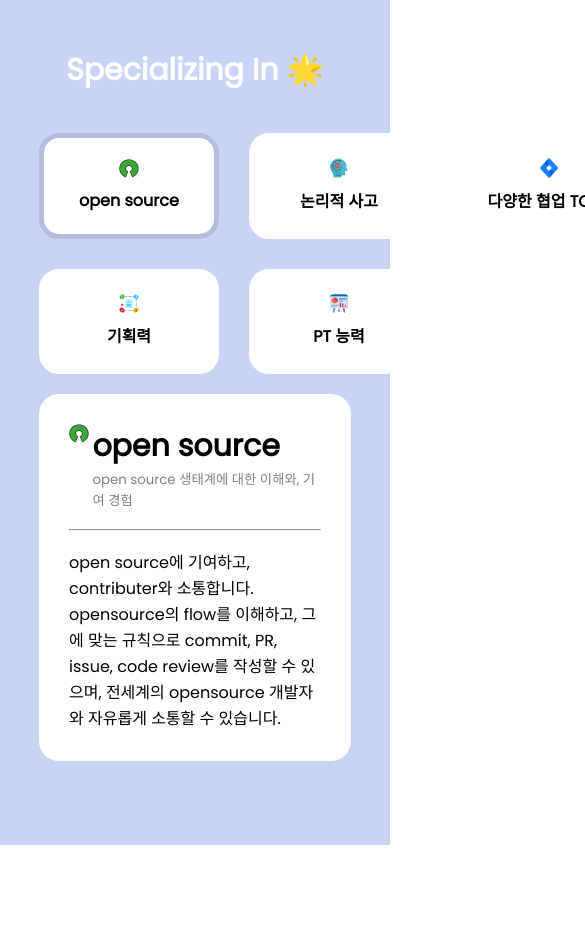
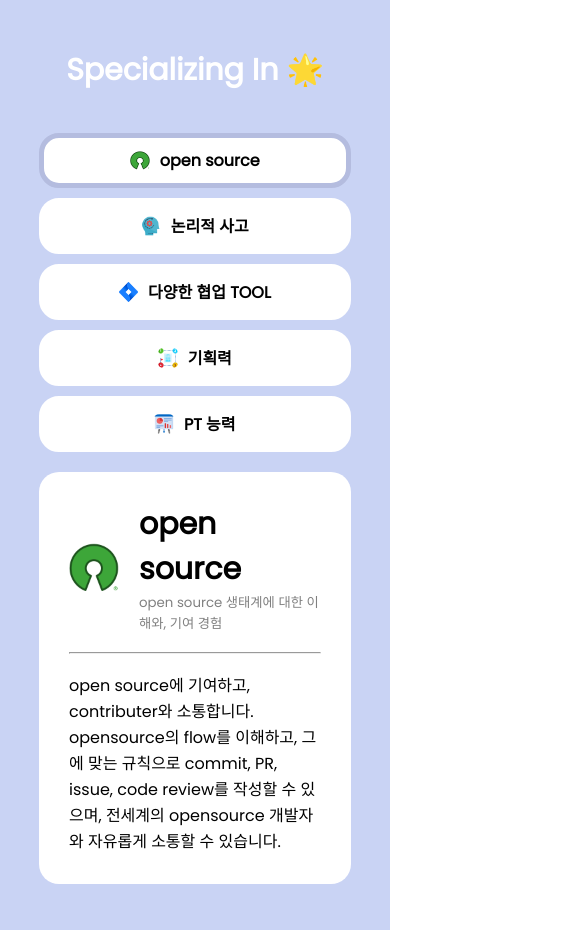
Before and after one commit to parkjisu6239/2021_Portfolio, a React (Create React App) app: page / in a window 390 px wide. Shown: the part 3860-4790 px from the top of the page, 585 px wide, since content can reach past the window. Built offline with nearby package versions, Linux system fonts and the light colour scheme.

Commit message:
feat: Update css
fix media query and style

```diff
--- a/src/components/home/specialize/SelectedItem.module.css
+++ b/src/components/home/specialize/SelectedItem.module.css
@@ -12,12 +12,15 @@
     display: flex;
     flex-direction: row;
     justify-content: center;
-    gap: 1vw;
+    align-items: center;
+    gap: 20px;
 }
 
 .image {
-    width: 5vw;
-    height: 5vw;
+    min-height: 50px;
+    min-width: 50px;
+    max-width: 5vw;
+    max-height: 5vw;
 }
 
 .title {
--- a/src/components/home/specialize/Specialize.module.css
+++ b/src/components/home/specialize/Specialize.module.css
@@ -30,7 +30,22 @@
     gap: 30px;
 }
 
-@media (max-width: 1000px) {
+@media (max-width: 730px) {
+    .content {
+        width: 100%;
+        display: flex;
+        flex-direction: column;
+        gap: 5vw;
+    }
+
+    .specializeList {
+        display: flex;
+        flex-direction: column;
+        gap: 10px;
+    }
+}
+
+@media (min-width: 731px) and (max-width: 1000px) {
     .content {
         width: 100%;
         display: flex;
--- a/src/components/home/specialize/SpecializeItem.module.css
+++ b/src/components/home/specialize/SpecializeItem.module.css
@@ -22,10 +22,6 @@
     font-weight: 700;
 }
 
-.subtitle {
-    font-size: x-small;
-}
-
 .active {
     border: 5px solid #b4bcdf;
 }
@@ -34,3 +30,10 @@
     height: 5vw;
     width: auto;
 }
+
+@media (max-width: 730px) {
+    .specializeItem {
+        flex-direction: row;
+        padding: 10px;
+    }
+}
```
